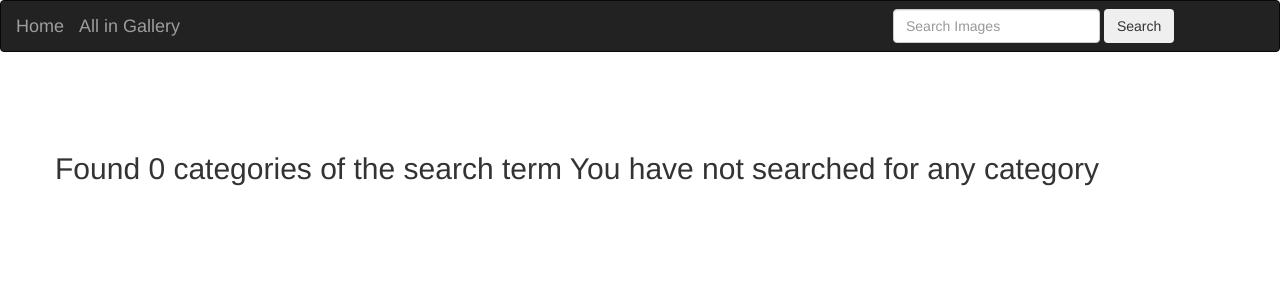
After one commit to J-Okoto/Personal-gallery, a Django app: page /search/ in a window 1280 px wide. The commit adds this page. Shown: the top 300 px of the page. Run offline with Django 3.2, Linux system fonts and the light colour scheme; some libraries are stand-ins or nearby versions.

Commit message:
added function to search images

```diff
--- a/gallery_app/templates/navbar.html
+++ b/gallery_app/templates/navbar.html
@@ -12,9 +12,13 @@
       <a class="navbar-brand" href="{% url 'home' %}">Home</a>
       <a class="navbar-brand" href="{% url 'gallery' %}">All in Gallery</a>
     </div>
+    <div class="col-sm-4 col-md-4 navbar-right">
 
-
-
+        <form class="navbar-form" role="search" action="{% url 'search_category' %}">
+        <input class="form-control mr-sm-2" type="text" placeholder="Search Images" aria-label="Search">
+        <button class="btn btn-outline-success my-2 my-sm-0" type="submit">Search</button>
+      </form>
+    </div>
 
   </div>
 </nav>
--- /dev/null
+++ b/gallery_app/templates/search.html
@@ -0,0 +1,36 @@
+{% extends 'base.html' %}
+
+
+{% block content %}
+<div class="container">
+
+
+
+        <div class="row">
+
+
+          <br>
+          <br>
+          <br>
+          {% if images %}
+            <h2>Found {{ images|length }} of searched category {{message}}</h2>
+          {% else %}
+            <h2> Found 0 categories of the search term {{message}}</h2>
+          {% endif %}
+
+        </div>
+
+        <div class="row">
+
+        {% if images %}
+          {% for image in images %}
+            <div class="col-sm-6 col-md-3">
+                <h1>{{image.name}}</h1>
+                <img src="{{image.photo.url}}">
+            </div>
+          {% endfor %}
+        {% endif %}
+        </div>
+      </div>
+
+{% endblock %}
--- a/gallery_app/urls.py
+++ b/gallery_app/urls.py
@@ -7,6 +7,7 @@ urlpatterns=[
      url(r'^$', views.index, name = 'home'),
      url(r'^gallery/$', views.gallery, name = 'gallery'),
      url(r'^gallery/<int:image_id>/$', views.single_image_details, name='image_details'),
+     url(r'^search/', views.search_category, name = 'search_category'),
 ]
 
 if settings.DEBUG:
--- a/gallery_app/views.py
+++ b/gallery_app/views.py
@@ -9,8 +9,8 @@ def index(request):
     '''
     Index function loads the start up page
     '''
-
-    return render(request,'index.html')
+    gallery = Image.objects.all()[:6]
+    return render(request,'index.html',{'gallery':gallery})
 
 def gallery(request):
     '''
@@ -25,3 +25,15 @@ def single_image_details(request,image_id):
     '''
     image_detail = get_object_or_404(Image, pk=image_id)
     return render(request,'gallery/details.html', {'image_detail':image_detail})
+
+def search_category(request):
+    if 'category' in request.GET and request.GET["category"]:
+        search_term  =  request.GET.get("category")
+        searched_images = Image.search_by_category(search_term)
+        message  = f"{search_term}"
+
+        return render(request, 'search.html', {"message":message, "images":searched_images})
+    else:
+        message = "You have not searched for any category"
+
+        return render(request, 'search.html', {"message":message})
```
